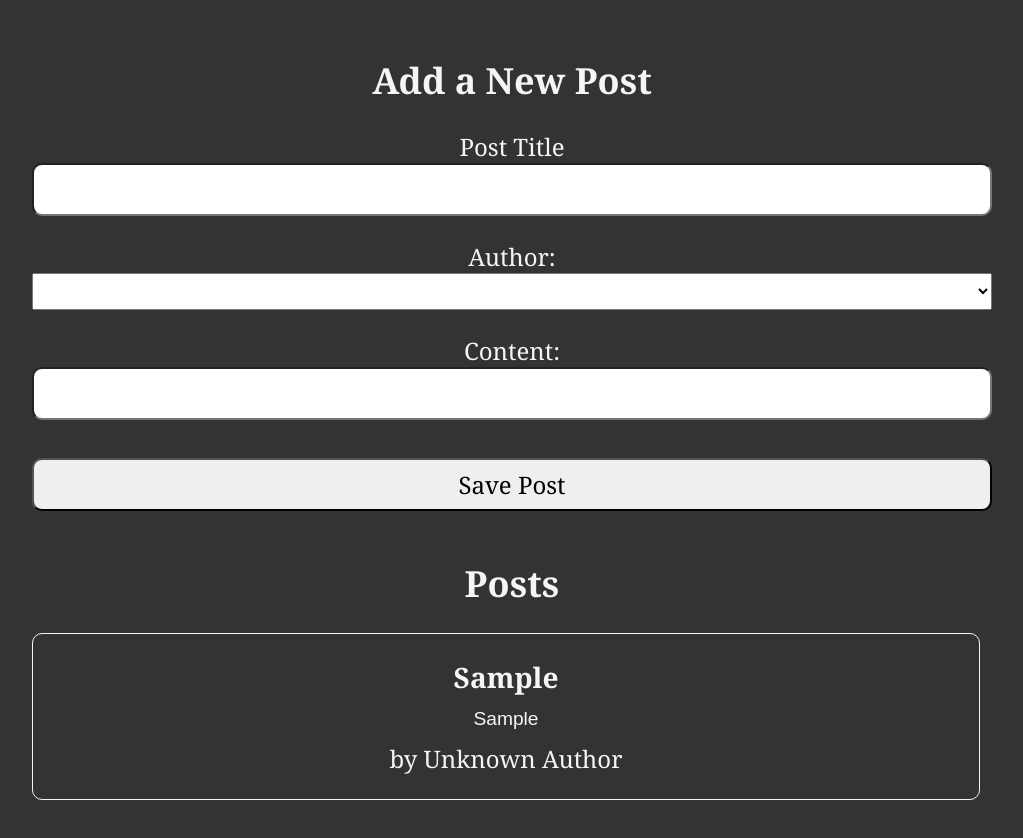
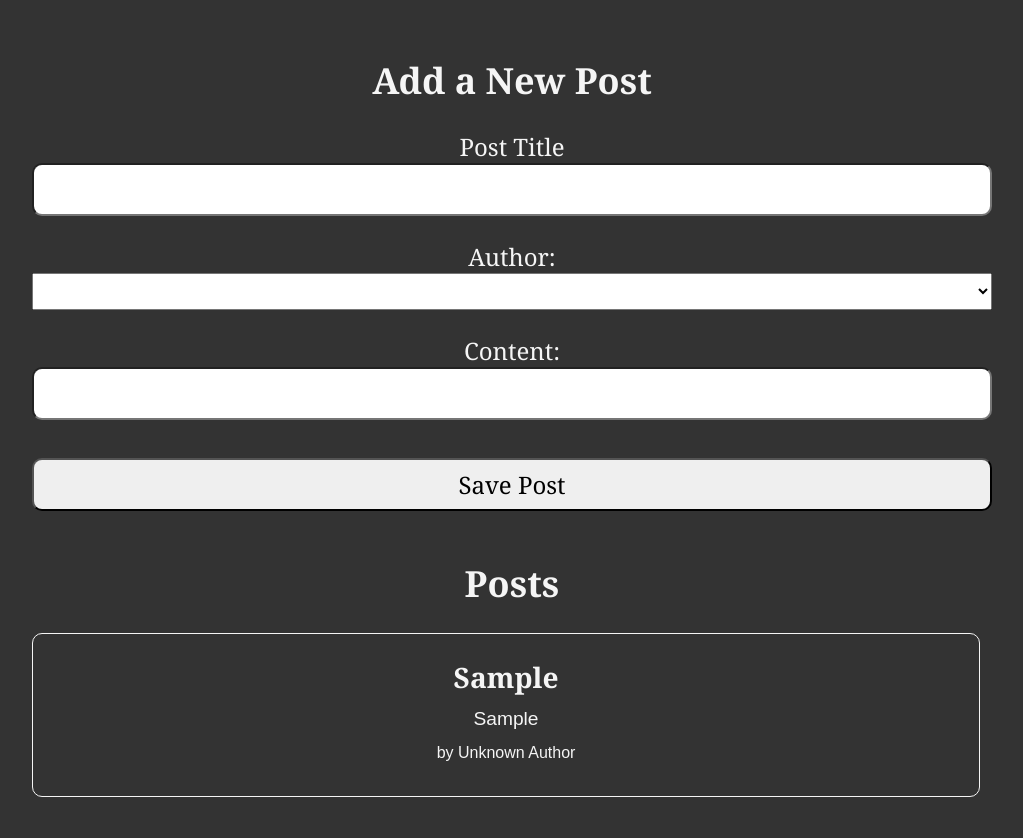
Before and after one commit to SaboyaDev/vite-redux-toolkit-bulletin-board, a React (Vite) app: page / in a window 1280 px wide. Both pictures are taken after typing "Sample", "Sample" into the empty fields and a click on the button "Save Post". Shown: the top 838 px of the page, without its empty margins (128-1151 px from the left). Built offline with nearby package versions, Linux system fonts and the light colour scheme.

Commit message:
Added some styling to the post author component

```diff
--- a/src/features/posts/PostList.jsx
+++ b/src/features/posts/PostList.jsx
@@ -13,7 +13,9 @@ const PostList = () => {
 			<article key={id}>
 				<h3>{title}</h3>
 				<p>{content.substring(0, 100)}</p>
-				<PostAuthor userId={userId} />
+				<p className='postCredit'>
+					<PostAuthor userId={userId} />
+				</p>
 			</article>
 		)
 	})
```
